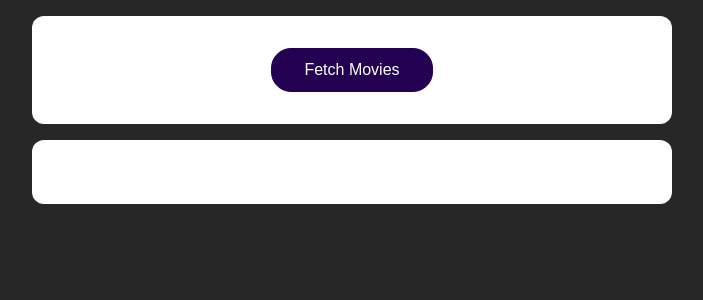
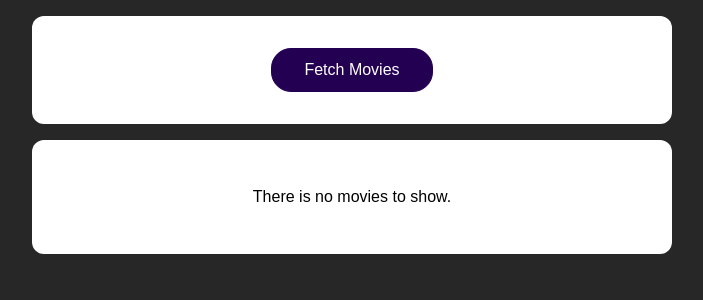
Before and after one commit to ismailharmanda/movies, a React (Create React App) app: page / in a window 1280 px wide. Shown: the top 300 px of the page, without its empty margins (288-991 px from the left). Built offline with nearby package versions, Linux system fonts and the light colour scheme.

Commit message:
if there is no result "no movies" message implemented.

```diff
--- a/src/App.js
+++ b/src/App.js
@@ -28,6 +28,9 @@ function App() {
       </section>
       <section>
         {!isLoading && movies.length > 0 && <MoviesList movies={movies} />}
+        {!isLoading && movies.length === 0 && (
+          <p>There is no movies to show.</p>
+        )}
         {isLoading && <p>Loading...</p>}
       </section>
     </React.Fragment>
```
